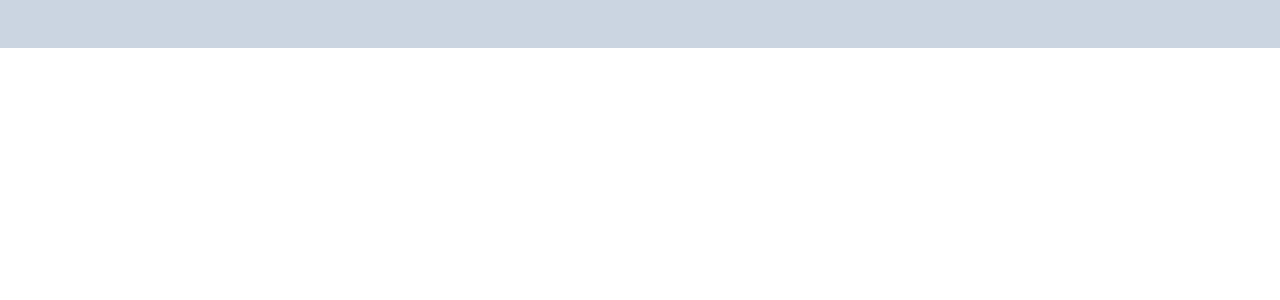
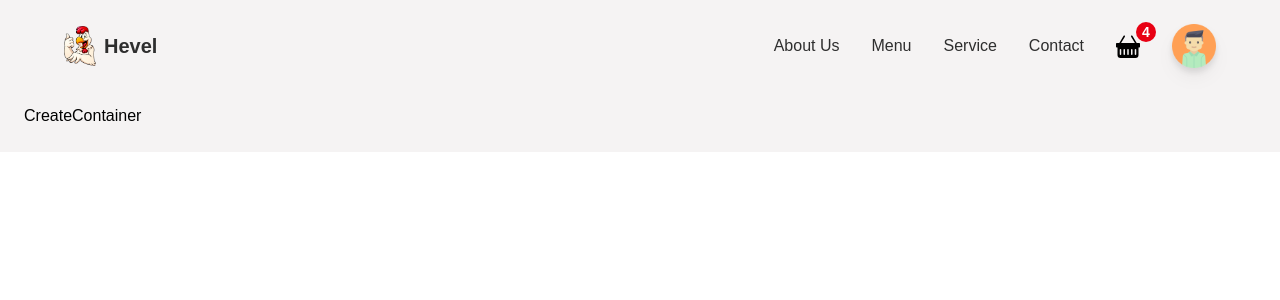
Before and after one commit to diegodvfe/Hevelapp, a React (Create React App) app: page /createItem in a window 1280 px wide. Shown: the top 300 px of the page. Built offline with nearby package versions, Linux system fonts and the light colour scheme.

Commit message:
add: Header implementation with auth firebase

```diff
--- a/src/App.js
+++ b/src/App.js
@@ -1,11 +1,28 @@
 import React from 'react'
+import { Route, Routes } from 'react-router-dom'
+
 import { Header } from './components/Header'
+import { MainCointainer } from './components/MainCointainer'
+import { CreateContainer } from './components/CreateContainer'
+
+import { AnimatePresence } from 'framer-motion'
 
 const App = () => {
   return (
-    <div className=" w-screen h-auto flex flex-col">
+
+    <AnimatePresence>
+
+    <div className=" w-screen h-auto flex flex-col bg-primary">
       <Header/>
+
+      <main className='mt-20 p-6 w-full' >
+          <Routes>
+            <Route path="/*" element={<MainCointainer/>} />
+            <Route path="/createItem" element={<CreateContainer/>} />
+          </Routes>
+        </main>
     </div>
+    </AnimatePresence>
   )
 }
 
--- /dev/null
+++ b/src/components/CreateContainer.jsx
@@ -0,0 +1,7 @@
+import React from 'react'
+
+export const CreateContainer = () => {
+  return (
+    <div>CreateContainer</div>
+  )
+}
--- a/src/components/Header.jsx
+++ b/src/components/Header.jsx
@@ -1,15 +1,56 @@
 import React from 'react'
+import { BsFillBasketFill } from 'react-icons/bs'
+import { motion } from 'framer-motion'
+import { Link } from 'react-router-dom'
+
+// Images
+import Logo from '../img/logo.png'
+import Avatar from '../img/avatar.png'
 
 export const Header = () => {
   return (
-    <div className='fixed z-50 w-screen bg-slate-300 p-6 px-16 '>
+    <header className='fixed z-50 w-screen p-6 px-16 '>
       {/* Desktop & tablet */}
-      <div className='hidden md:flex w-full h-full '>
+      <div className='hidden md:flex w-full h-full items-center justify-between'>
+        <Link to={"/"} className="flex items-center gap-2">
+          <img src={Logo} className="w-8 object-cover" alt="logo" />
+          <p className='text-headingColor text-xl font-bold'>Hevel</p>
+        </Link>
+            {/* Menu division */}
+          <div className='flex items-center gap-8'>
+            <ul className='flex items-center gap-8 '>
+            <li className='text-base text-headingColor hover:text-headingColor duration-100
+             transition-all ease-in-out cursor-pointer  '>About Us</li>
+            <li className='text-base text-headingColor hover:text-headingColor duration-100
+             transition-all ease-in-out cursor-pointer'>Menu</li>
+            <li className='text-base text-headingColor hover:text-headingColor duration-100
+             transition-all ease-in-out cursor-pointer'> Service</li>
+            <li className='text-base text-headingColor hover:text-headingColor duration-100
+             transition-all ease-in-out cursor-pointer'>Contact </li>
+            </ul>
 
+            <div className="relative flex items-center justify-center">
+                <BsFillBasketFill
+                className=' text-textcolor  text-2xl  cursor-pointer'/>
+                <div className=" absolute -top-3 -right-4 w-5 h-5 rounded-full bg-cartNumBg
+                flex items-center justify-center">
+                  <p className=' text-sm text-white font-bold'>4</p>
+                </div>
+            </div>
+
+              {/* Integration of auth */}
+            <div className='relative '>
+              <motion.img whileTap={{scale:2}}
+              src={Avatar}
+              className="w-11 min-w-[40px] h-11 min-h-[40px] drop-shadow-lg cursor-pointer"
+              alt="user-profile" />
+            </div>
+          </div>
       </div>
 
+
       {/* Hover phone */}
-      <div className='block md:hidden w-full h-full '></div>
-    </div>
+      <div className='flex md:hidden w-full h-full '></div>
+    </header>
   )
 }
--- /dev/null
+++ b/src/components/MainCointainer.jsx
@@ -0,0 +1,7 @@
+import React from 'react'
+
+export const MainCointainer = () => {
+  return (
+    <div>MainCointainer</div>
+  )
+}
--- a/src/components/index.js
+++ b/src/components/index.js
@@ -1 +1,3 @@
 export { default as Header } from './Header'
+export {default as MainCointainer} from './MainCointainer'
+export { default as CreateContainer} from './CreateContainer'
```
Also changed, not shown: firebase.config.js (added, +22 -0 lines), 1 other file (tests, documents, lock files or other folders).
